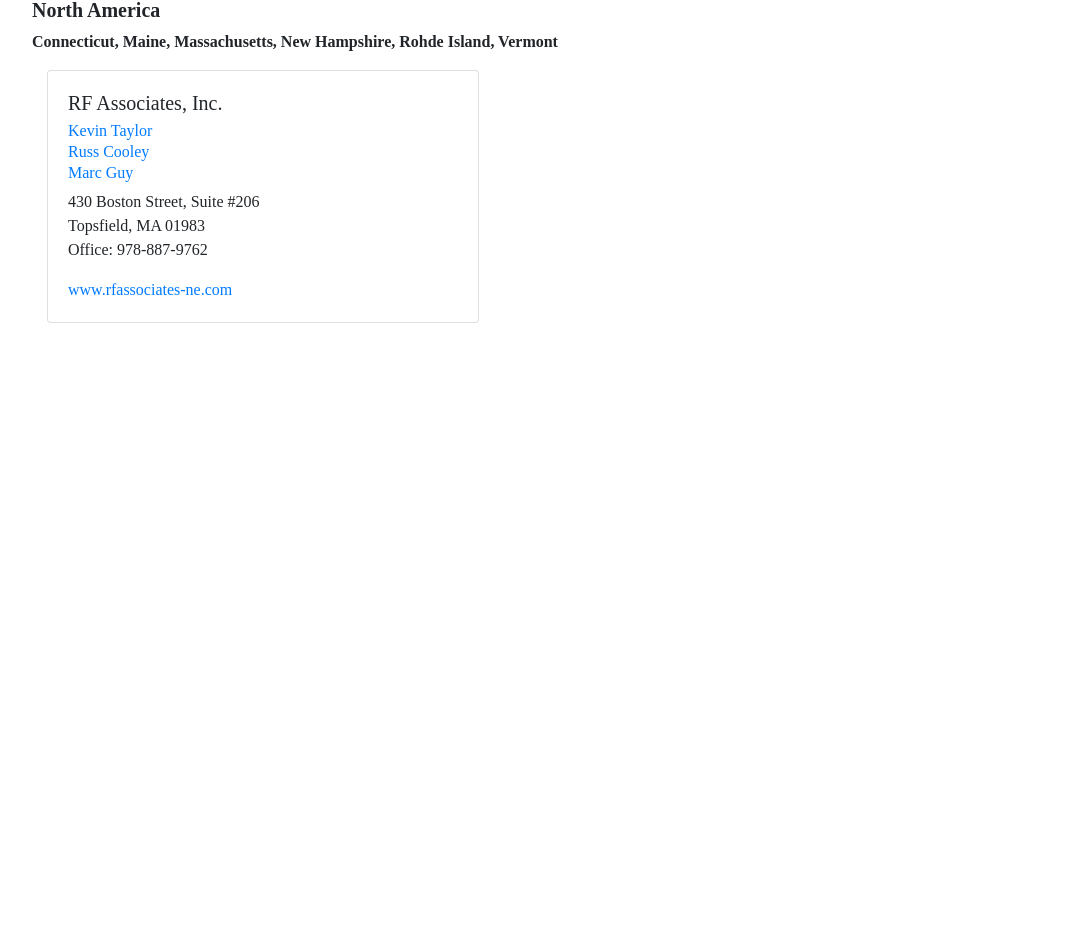
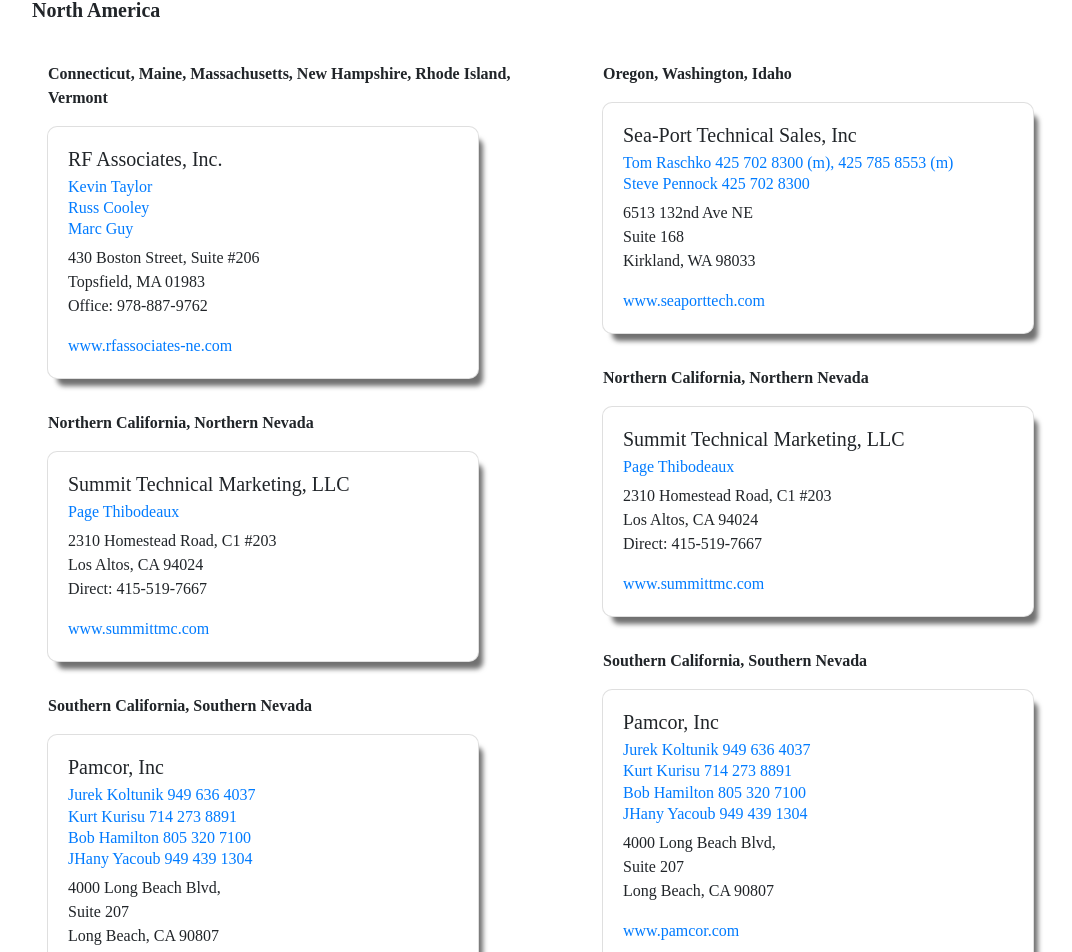
Before and after one commit to Olisun/e360microwave, a React (Create React App) app in the folder client/: page /contact in a window 1280 px wide. Shown: the part 232-1184 px from the top of the page, without its empty margins (68-1140 px from the left). Before the commit the page ends 800 px from the top, so only its background shows below. Built offline with nearby package versions, Linux system fonts and the light colour scheme.

Commit message:
modified contact page. chose to make a sepaerate card component for each sales rep office and then render the card components n the contact page

```diff
--- a/client/src/App.js
+++ b/client/src/App.js
@@ -13,7 +13,7 @@ import HomePage from "./pages/home/Home";
 import AboutPage from "./pages/about/About";
 // import ProductsPage from "./pages/Products";
 import CompanyPage from "./pages/company/Company";
-import ContactPage from "./pages/Contact";
+import ContactPage from "./pages/contact/Contact";
 import NewsroomPage from "./pages/Newsroom";
 import SPDT from "./pages/products/SPDT";
 import TRANSFER from "./pages/products/TRANSFER";
@@ -145,6 +145,7 @@ class App2 extends Component {
           <Route path="/company" render={() => <CompanyPage />} />
           <Route path="/contact" render={() => <ContactPage />} />
           <Route path="/newsroom" render={() => <NewsroomPage />} />
+          <Footer />
         </Container>
       </Router>
     )
--- /dev/null
+++ b/client/src/components/card/Card-Pamcor.js
@@ -0,0 +1,33 @@
+import React, { Component } from "react";
+import { render } from 'react-dom';
+import { Card } from "react-bootstrap";
+
+import "./Card.css";
+
+class CardPamcor extends Component {
+  render() {
+    return (
+      <div>
+        <Card style={{ width: '27rem' }} className="contact-card">
+          <Card.Body>
+            <Card.Title>Pamcor, Inc</Card.Title>
+            <Card.Subtitle className="mb-2 text-muted"><a href="mailto:jkoltunik@pamcor.com">Jurek Koltunik 949 636 4037</a></Card.Subtitle>
+            <Card.Subtitle className="mb-2 text-muted"><a href="mailto:kkurisu@pamcor.com">Kurt Kurisu 714 273 8891</a></Card.Subtitle>
+            <Card.Subtitle className="mb-2 text-muted"><a href="mailto:rhamilton@pamcor.com">Bob Hamilton 805 320 7100</a></Card.Subtitle>
+            <Card.Subtitle className="mb-2 text-muted"><a href="mailto:hyacoub@pamcor.com">JHany Yacoub 949 439 1304</a></Card.Subtitle>
+            <Card.Text>
+              4000 Long Beach Blvd,
+              <br></br>
+              Suite 207
+              <br></br>
+              Long Beach, CA 90807
+              </Card.Text>
+            <Card.Link href="http://www.pamcor.com/" target="blank">www.pamcor.com</Card.Link>
+          </Card.Body>
+        </Card>
+      </div>
+    )
+  }
+}
+
+export default CardPamcor;
--- /dev/null
+++ b/client/src/components/card/Card-RFAssoc.js
@@ -0,0 +1,32 @@
+import React, { Component } from "react";
+import { render } from 'react-dom';
+import { Card } from "react-bootstrap";
+
+import "./Card.css";
+
+class CardRFAssoc extends Component {
+  render() {
+    return (
+      <div>
+        <Card style={{ width: '27rem' }} className="contact-card">
+          <Card.Body>
+            <Card.Title>RF Associates, Inc.</Card.Title>
+            <Card.Subtitle className="mb-2 text-muted"><a href="mailto:kevint@rfassociates-ne.com">Kevin Taylor</a></Card.Subtitle>
+            <Card.Subtitle className="mb-2 text-muted"><a href="mailto:russc@rfassociates-ne.com">Russ Cooley</a></Card.Subtitle>
+            <Card.Subtitle className="mb-2 text-muted"><a href="mailto:marcg@rfassociates-ne.com​">Marc Guy</a></Card.Subtitle>
+            <Card.Text>
+              430 Boston Street, Suite #206
+              <br></br>
+              Topsfield, MA 01983
+              <br></br>
+              Office: 978-887-9762
+              </Card.Text>
+            <Card.Link href="http://www.rfassociates-ne.com" target="blank ">www.rfassociates-ne.com</Card.Link>
+          </Card.Body>
+        </Card>
+      </div>
+    )
+  }
+}
+
+export default CardRFAssoc;
--- /dev/null
+++ b/client/src/components/card/Card-SeaPort.js
@@ -0,0 +1,31 @@
+import React, { Component } from "react";
+import { render } from 'react-dom';
+import { Card } from "react-bootstrap";
+
+import "./Card.css";
+
+class CardSeaPort extends Component {
+  render() {
+    return (
+      <div>
+        <Card style={{ width: '27rem' }} className="contact-card">
+          <Card.Body>
+            <Card.Title>Sea-Port Technical Sales, Inc</Card.Title>
+            <Card.Subtitle className="mb-2 text-muted"><a href="mailto:tom@seaporttech.com">Tom Raschko 425 702 8300 (m), 425 785 8553  (m)</a></Card.Subtitle>
+            <Card.Subtitle className="mb-2 text-muted"><a href="mailto:s.pennock@comcast.net">Steve Pennock 425 702 8300</a></Card.Subtitle>
+            <Card.Text>
+              6513 132nd Ave NE
+              <br></br>
+              Suite 168
+              <br></br>
+              Kirkland, WA 98033
+              </Card.Text>
+            <Card.Link href="http://www.seaporttech.com/" target="blank">www.seaporttech.com</Card.Link>
+          </Card.Body>
+        </Card>
+      </div>
+    )
+  }
+}
+
+export default CardSeaPort;
--- /dev/null
+++ b/client/src/components/card/Card-SummitTech.js
@@ -0,0 +1,30 @@
+import React, { Component } from "react";
+import { render } from 'react-dom';
+import { Card } from "react-bootstrap";
+
+import "./Card.css";
+
+class CardSummitTech extends Component {
+  render() {
+    return (
+      <div>
+        <Card style={{ width: '27rem' }} className="contact-card">
+          <Card.Body>
+            <Card.Title>Summit Technical Marketing, LLC</Card.Title>
+            <Card.Subtitle className="mb-2 text-muted"><a href="mailto:page@summittmc.com">Page Thibodeaux</a></Card.Subtitle>
+            <Card.Text>
+              2310 Homestead Road, C1 #203
+              <br></br>
+              Los Altos, CA  94024
+              <br></br>
+              Direct: 415-519-7667
+              </Card.Text>
+            <Card.Link href="http://www.summittmc.com/" target="blank ">www.summittmc.com</Card.Link>
+          </Card.Body>
+        </Card>
+      </div>
+    )
+  }
+}
+
+export default CardSummitTech;
--- /dev/null
+++ b/client/src/components/card/Card.css
@@ -0,0 +1,4 @@
+.contact-card {
+  box-shadow: 7px 10px 5px -3px rgba(0, 0, 0, 0.56);
+  border-radius: 10px;
+}
--- a/client/src/index.css
+++ b/client/src/index.css
@@ -12,8 +12,7 @@ body {
   /* background: #93b1cc;
   background: linear-gradient(90deg, #93b1cc 0%, #29a0e3 100%);
   background: -webkit-linear-gradient(90deg, #93b1cc 0%, #29a0e3 100%);
-  background: -moz-linear-gradient(90deg, #93b1cc 0%, #29a0e3 100%);
-  */
+  background: -moz-linear-gradient(90deg, #93b1cc 0%, #29a0e3 100%); */
 }
 
 code {
--- a/client/src/pages/Contact.js
+++ /dev/null
@@ -1,50 +0,0 @@
-import React, { Component } from "react";
-import { render } from 'react-dom';
-import { WOW } from 'wowjs/dist/wow';
-import { Row, Col, Container, Card, Image, rounded, fluid, ListGroup, ListGroupItem, horizontal } from "react-bootstrap";
-
-class ContactPage extends Component {
-  componentDidMount() {
-    new WOW().init()
-  }
-
-  render() {
-    return (
-      <div className="container">
-        <Container className="wow fadeInDown" id="companyOverview">
-          <Row>
-            <Col sm={12}>
-              <h3><strong>CONTACT US</strong></h3>
-            </Col>
-          </Row>
-        </Container>
-        <Container>
-          <Row>
-            <h5><strong>North America</strong></h5>
-          </Row>
-          <Row>
-            <p><strong>Connecticut, Maine, Massachusetts, New Hampshire, Rohde Island, Vermont</strong></p>
-          </Row>
-          <Card style={{ width: '27rem' }}>
-            <Card.Body>
-              <Card.Title>RF Associates, Inc.</Card.Title>
-              <Card.Subtitle className="mb-2 text-muted"><a href="mailto:kevint@rfassociates-ne.com">Kevin Taylor</a></Card.Subtitle>
-              <Card.Subtitle className="mb-2 text-muted"><a href="mailto:russc@rfassociates-ne.com">Russ Cooley</a></Card.Subtitle>
-              <Card.Subtitle className="mb-2 text-muted"><a href="mailto:marcg@rfassociates-ne.com​">Marc Guy</a></Card.Subtitle>
-              <Card.Text>
-                430 Boston Street, Suite #206
-                <br></br>
-                Topsfield, MA 01983
-                <br></br>
-                Office: 978-887-9762
-              </Card.Text>
-              <Card.Link href="http://www.rfassociates-ne.com/index.html" target="blank ">www.rfassociates-ne.com</Card.Link>
-            </Card.Body>
-          </Card>
-        </Container>
-      </div>
-    )
-  }
-};
-
-export default ContactPage;
--- /dev/null
+++ b/client/src/pages/contact/Contact.css
@@ -0,0 +1,4 @@
+.territory {
+  text-align: left;
+  margin-left: 1rem;
+}
--- /dev/null
+++ b/client/src/pages/contact/Contact.js
@@ -0,0 +1,81 @@
+import React, { Component } from "react";
+import { render } from 'react-dom';
+import { WOW } from 'wowjs/dist/wow';
+import { Row, Col, Container, Card, Image, rounded, fluid, ListGroup, ListGroupItem, horizontal } from "react-bootstrap";
+
+import CardRFAssoc from "../../components/card/Card-RFAssoc";
+import CardSummitTech from "../../components/card/Card-SummitTech";
+import CardPamcor from "../../components/card/Card-Pamcor";
+import CardSeaPort from "../../components/card/Card-SeaPort";
+import "./Contact.css";
+
+class ContactPage extends Component {
+  componentDidMount() {
+    new WOW().init()
+  }
+
+  render() {
+    return (
+      <div className="container">
+        <Container className="wow fadeInDown" id="companyOverview">
+          <Row>
+            <Col sm={12}>
+              <h3><strong>CONTACT US</strong></h3>
+            </Col>
+          </Row>
+        </Container>
+        <Container>
+          <Row>
+            <h5><strong>North America</strong></h5>
+          </Row>
+        </Container>
+        <Row>
+          <Col sm={6}>
+            <Container>
+              <Row>
+                <p className="territory"><strong>Connecticut, Maine, Massachusetts, New Hampshire, Rhode Island, Vermont</strong></p>
+              </Row>
+              <CardRFAssoc />
+            </Container>
+            <Container>
+              <Row>
+                <p className="territory"><strong>Northern California, Northern Nevada</strong></p>
+              </Row>
+              <CardSummitTech />
+            </Container>
+            <Container>
+              <Row>
+                <p className="territory"><strong>Southern California, Southern Nevada</strong></p>
+              </Row>
+              <CardPamcor />
+            </Container>
+          </Col>
+          <Col sm={6}>
+            <Container>
+              <Row>
+                <p className="territory"><strong>Oregon, Washington, Idaho</strong></p>
+              </Row>
+              <CardSeaPort />
+            </Container>
+            <Container>
+              <Row>
+                <p className="territory"><strong>Northern California, Northern Nevada</strong></p>
+              </Row>
+              <CardSummitTech />
+            </Container>
+            <Container>
+              <Row>
+                <p className="territory"><strong>Southern California, Southern Nevada</strong></p>
+              </Row>
+              <CardPamcor />
+            </Container>
+          </Col>
+        </Row>
+
+
+      </div>
+    )
+  }
+};
+
+export default ContactPage;
```
